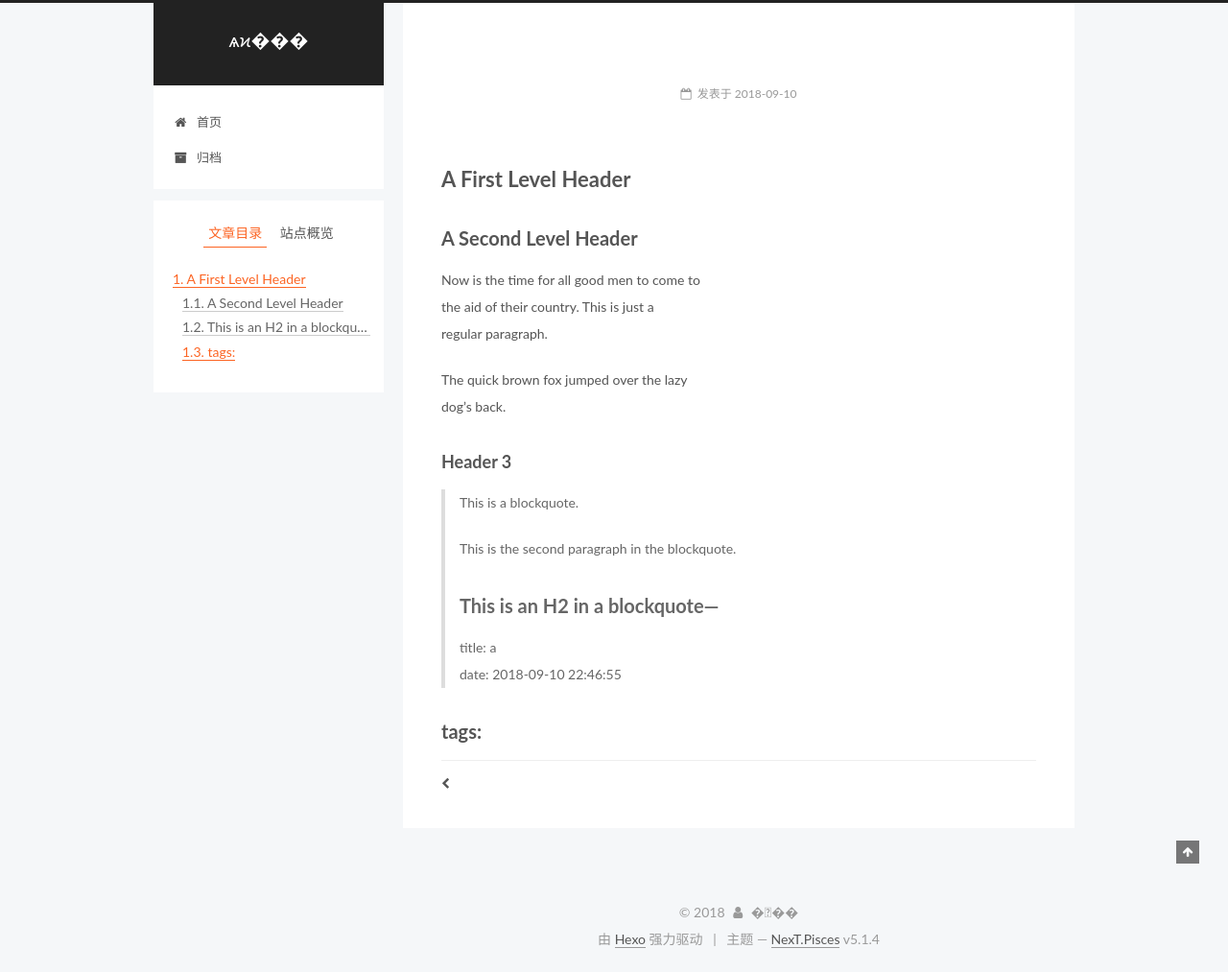
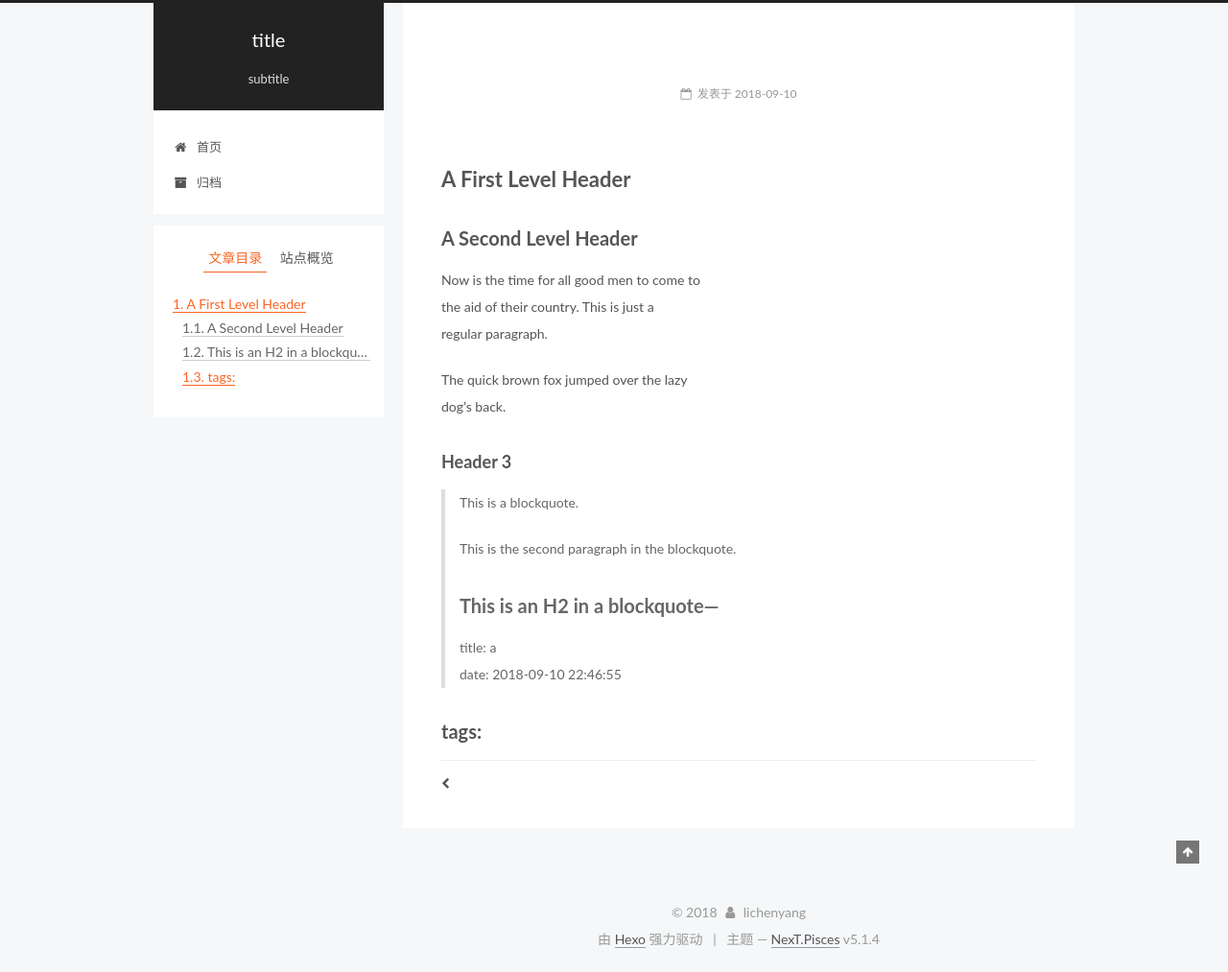
Before and after one commit to perception952/perception952.github.io, a plain HTML site: page 2018/09/10/a/index.html in a window 1280 px wide. Shown: the whole page at 96% size. Drawn offline with Linux system fonts and the light colour scheme.

Commit message:
Site updated: 2018-09-14 11:59:31

```diff
--- a/2018/09/10/a/index.html
+++ b/2018/09/10/a/index.html
@@ -81,14 +81,14 @@
 
 <meta name="description" content="A First Level HeaderA Second Level HeaderNow is the time for all good men to come tothe aid of their country. This is just aregular paragraph. The quick brown fox jumped over the lazydog’s back. Heade">
 <meta property="og:type" content="article">
-<meta property="og:title" content="ѧϰ���">
+<meta property="og:title" content="title">
 <meta property="og:url" content="http://yoursite.com/2018/09/10/a/index.html">
-<meta property="og:site_name" content="ѧϰ���">
+<meta property="og:site_name" content="title">
 <meta property="og:description" content="A First Level HeaderA Second Level HeaderNow is the time for all good men to come tothe aid of their country. This is just aregular paragraph. The quick brown fox jumped over the lazydog’s back. Heade">
 <meta property="og:locale" content="zh-Hans">
 <meta property="og:updated_time" content="2018-09-10T14:50:42.210Z">
 <meta name="twitter:card" content="summary">
-<meta name="twitter:title" content="ѧϰ���">
+<meta name="twitter:title" content="title">
 <meta name="twitter:description" content="A First Level HeaderA Second Level HeaderNow is the time for all good men to come tothe aid of their country. This is just aregular paragraph. The quick brown fox jumped over the lazydog’s back. Heade">
 
 
@@ -125,7 +125,7 @@
 
 
 
-  <title> | ѧϰ���</title>
+  <title> | title</title>
 
 
 
@@ -155,12 +155,12 @@
     <div class="custom-logo-site-title">
       <a href="/"  class="brand" rel="start">
         <span class="logo-line-before"><i></i></span>
-        <span class="site-title">ѧϰ���</span>
+        <span class="site-title">title</span>
         <span class="logo-line-after"><i></i></span>
       </a>
     </div>
 
-        <p class="site-subtitle"></p>
+        <p class="site-subtitle">subtitle</p>
 
   </div>
 
@@ -235,13 +235,13 @@
     <link itemprop="mainEntityOfPage" href="http://yoursite.com/2018/09/10/a/">
 
     <span hidden itemprop="author" itemscope itemtype="http://schema.org/Person">
-      <meta itemprop="name" content="���">
+      <meta itemprop="name" content="lichenyang">
       <meta itemprop="description" content="">
       <meta itemprop="image" content="/images/avatar.gif">
     </span>
 
     <span hidden itemprop="publisher" itemscope itemtype="http://schema.org/Organization">
-      <meta itemprop="name" content="ѧϰ���">
+      <meta itemprop="name" content="title">
     </span>
 
 
@@ -404,7 +404,7 @@
         <div class="site-overview">
           <div class="site-author motion-element" itemprop="author" itemscope itemtype="http://schema.org/Person">
 
-              <p class="site-author-name" itemprop="name">���</p>
+              <p class="site-author-name" itemprop="name">lichenyang</p>
               <p class="site-description motion-element" itemprop="description">Share some experience in learning</p>
           </div>
 
@@ -476,7 +476,7 @@
   <span class="with-love">
     <i class="fa fa-user"></i>
   </span>
-  <span class="author" itemprop="copyrightHolder">���</span>
+  <span class="author" itemprop="copyrightHolder">lichenyang</span>
 
 
 </div>
--- a/css/main.css
+++ b/css/main.css
@@ -1823,7 +1823,7 @@ pre .javascript .function {
   width: 4px;
   height: 4px;
   border-radius: 50%;
-  background: #f7d236;
+  background: #ff53da;
 }
 .links-of-blogroll {
   font-size: 13px;
```
Also changed, not shown: 2018/07/18/hello-world/index.html (+10 -10 lines), archives/2018/07/index.html (+8 -8 lines), archives/2018/09/index.html (+8 -8 lines), archives/2018/index.html (+8 -8 lines), archives/index.html (+8 -8 lines), index.html (+12 -12 lines).
